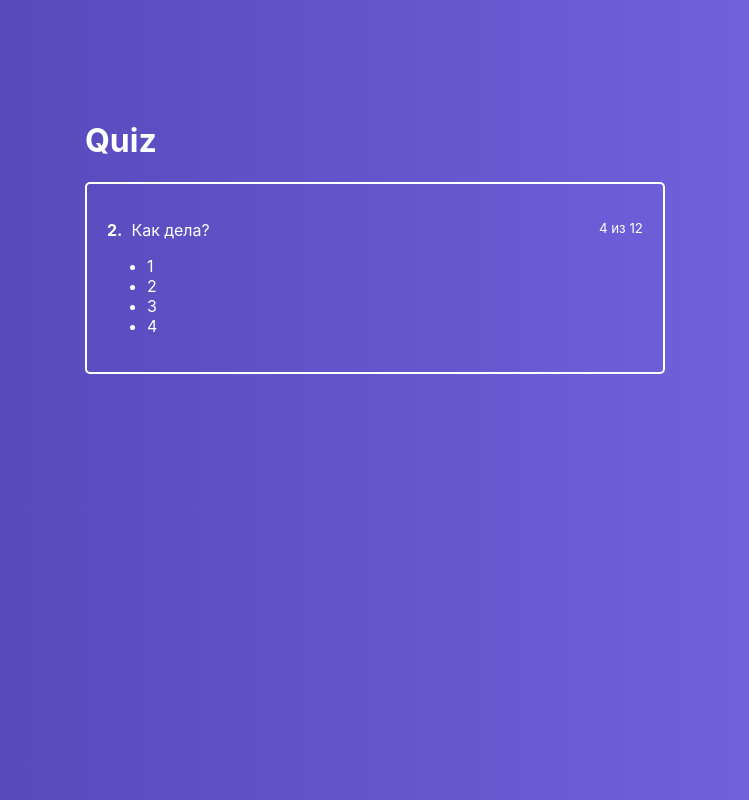
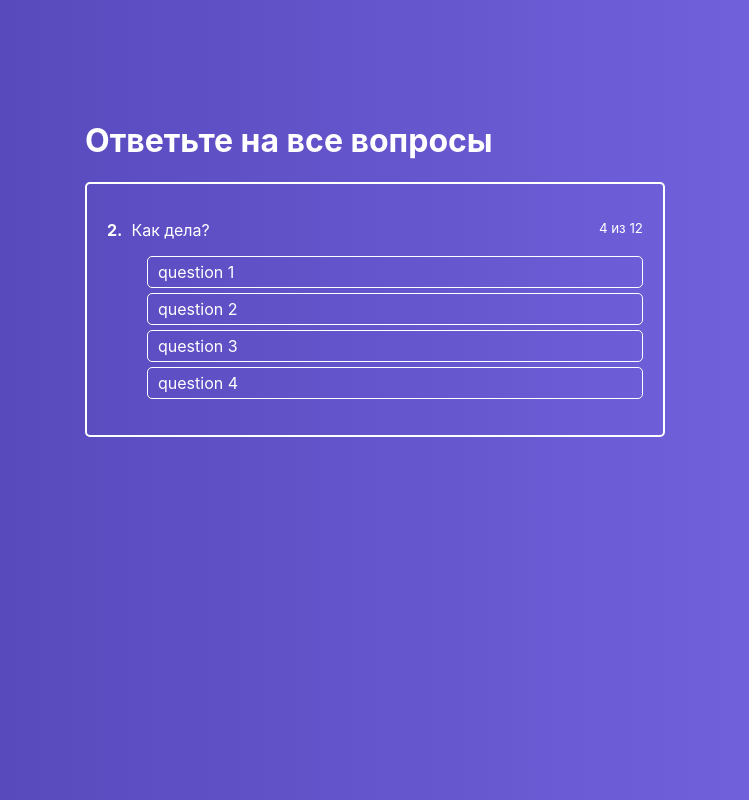
Before and after one commit to GreyTob/React-component-practice, a React (Create React App) app: page / in a window 1280 px wide. Shown: the whole page, without its empty margins (265-1014 px from the left). Built offline with nearby package versions, Linux system fonts and the light colour scheme.

Commit message:
question list

```diff
--- a/src/components/ActiveQuiz/ActiveQuiz.js
+++ b/src/components/ActiveQuiz/ActiveQuiz.js
@@ -1,5 +1,6 @@
 import React from "react"
 import classes from "./ActiveQuiz.module.css"
+import AnswerList from "./AnswersList/AnswersList"
 
 const ActiveQuiz = props => (
   <div className={classes.ActiveQuiz}>
@@ -12,10 +13,9 @@
     </p>
 
     <ul>
-      <li>1</li>
-      <li>2</li>
-      <li>3</li>
-      <li>4</li>
+      <AnswerList
+        answers={props.answers}
+      />
     </ul>
 
   </div>
--- /dev/null
+++ b/src/components/ActiveQuiz/AnswersList/AnswerItem/AnswerItem.js
@@ -0,0 +1,14 @@
+import React from "react"
+import classec from "./AnswerItem.module.css"
+
+const AnswerItem = props => {
+  return (
+    <li
+      className={classec.AnswerItem}
+    >
+      {props.answer.text}
+    </li>
+  )
+}
+
+export default AnswerItem
--- /dev/null
+++ b/src/components/ActiveQuiz/AnswersList/AnswerItem/AnswerItem.module.css
@@ -0,0 +1,13 @@
+.AnswerItem {
+    border: 1px solid white;
+    border-radius: 5px;
+    padding: 5px 10px;
+    margin-bottom: 5px;
+    cursor: pointer;
+
+}
+
+.AnswerItem:hover {
+    background: rgba(255,255,255, .2);
+    transition: background .3s ease-in-out;
+}
--- /dev/null
+++ b/src/components/ActiveQuiz/AnswersList/AnswersList.js
@@ -0,0 +1,17 @@
+import React from "react"
+import classes from "./AnswersList.module.css"
+import AnswerItem from "./AnswerItem/AnswerItem"
+
+const AnswersList = props => (
+  <ul className={classes.AnswersList}>
+    { props.answers.map((answer, index) => {
+      return (
+        <AnswerItem
+          key={index}
+        answer={answer}/>
+      )
+    }) }
+  </ul>
+)
+
+export default AnswersList
--- /dev/null
+++ b/src/components/ActiveQuiz/AnswersList/AnswersList.module.css
@@ -0,0 +1,5 @@
+.AnswersList {
+    list-style: none;
+    margin: 0;
+    padding: 0;
+}
--- a/src/containers/Quiz/Quiz.js
+++ b/src/containers/Quiz/Quiz.js
@@ -4,7 +4,16 @@
 
 class Quiz extends Component {
   state = {
-    quiz: [],
+    quiz: [
+      {
+        answers: [
+          {text: 'question 1'},
+          {text: 'question 2'},
+          {text: 'question 3'},
+          {text: 'question 4'},
+        ]
+      },
+    ],
   }
 
   render() {
@@ -13,8 +22,10 @@
 
 
         <div className={classes.QuizWrapper}>
-          <h1>Quiz</h1>
-          <ActiveQuiz />
+          <h1>Ответьте на все вопросы</h1>
+          <ActiveQuiz
+            answers={this.state.quiz[0].answers}
+          />
         </div>
 
       </div>
```
